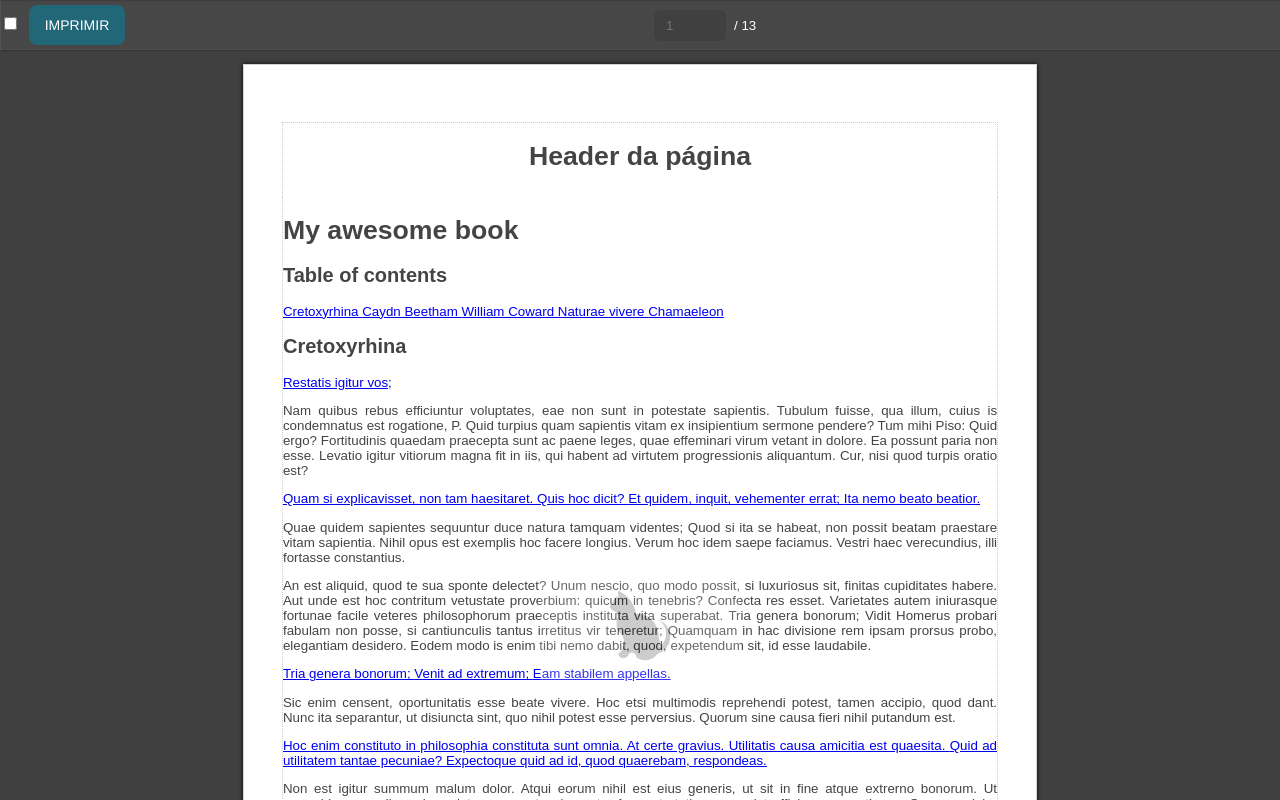
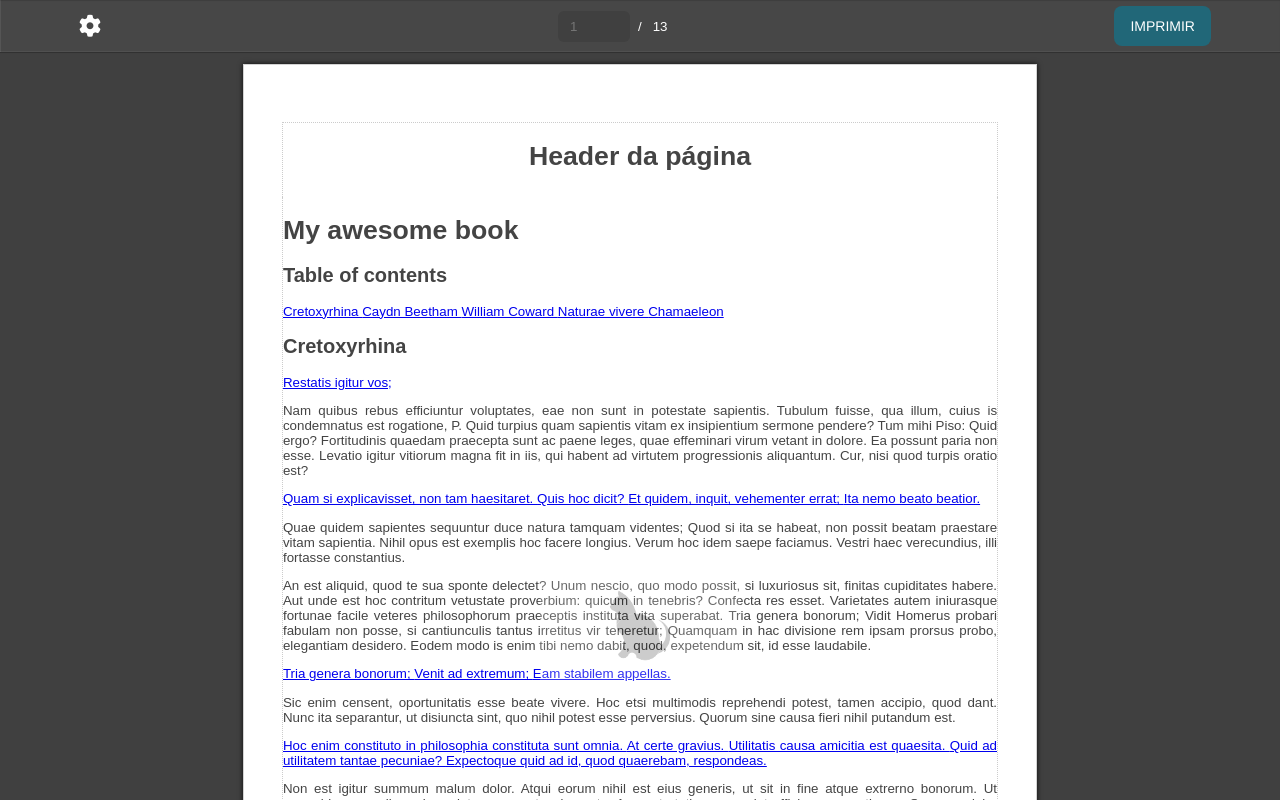
Before and after one commit to valdir-amaral/svelte-to-pdf, a Svelte app: page /#... in a window 1280 px wide. Shown: the top 800 px of the page. Built offline with nearby package versions, Linux system fonts and the light colour scheme.

Commit message:
style: modify sidebar and change files structure

```diff
--- a/public/index.html
+++ b/public/index.html
@@ -14,5 +14,7 @@
 </head>
 
 <body>
+
+	<script src="https://kit.fontawesome.com/34d7365da8.js" crossorigin="anonymous"></script>
 </body>
 </html>
--- a/src/App.svelte
+++ b/src/App.svelte
@@ -1,8 +1,8 @@
 <script>
-	import Paginator from "./components/Paginator.svelte";
-	import Page from "./components/Page.svelte";
+	import Paginator from "./components/Page/Paginator.svelte";
+	import Page from "./components/Page/Page.svelte";
 	import Toolbar from "./components/Toolbar.svelte";
-	import PageContent from "./components/PageContent.svelte";
+	import PageContent from "./components/Page/PageContent.svelte";
   import Sidebar from "./components/Sidebar.svelte";
 
 	let page, content, showSidebar;
--- a/src/components/PageCount.svelte
+++ b/src/components/Page/PageCount.svelte
@@ -9,6 +9,8 @@
     $: {
         if (actualPage > totalPages) {
             actualPage = totalPages;
+        } else if (actualPage == null || actualPage == 0) {
+            actualPage = 1;
         }
         dispatch('countupdate', {
             actualPage,
@@ -19,7 +21,7 @@
 
 <div class="page-count">
     <input placeholder="1" min="1" max={totalPages} class="actual-page-input" type="number" name="" id="" bind:value={actualPage}>
-    / {totalPages}
+    / &nbsp; {totalPages}
 </div>
 
 
@@ -32,6 +34,11 @@
         border-radius: 6px;
         max-width: fit-content;
     }
+    .actual-page-input:focus {
+        outline: none;
+        font-weight: bold;
+        border: 1px solid rgb(95, 95, 95);
+    }
     .page-count {
         margin: auto;
         display: flex;
--- a/src/components/Paginator.svelte
+++ b/src/components/Page/Paginator.svelte
@@ -1,5 +1,5 @@
 <script>
-    import { Paginator } from '../libs';
+    import { Paginator } from '../../libs';
 
     export let content, page;
 
--- a/src/components/Sidebar.svelte
+++ b/src/components/Sidebar.svelte
@@ -3,7 +3,13 @@
 </script>
 
 <aside class:show={show}>
-    <input type="text">
+    <h2>Configurações</h2>
+    <div>
+        <div class="form-group">
+            <span>Layout</span>
+            <p>Paisagem</p>
+        </div>
+    </div>
 </aside>
 
 <style>
@@ -13,12 +19,21 @@ aside {
     position: fixed;
     top: 50px;
     z-index: 1000;
-    padding: 20px;
-    transition: all .2s ease-in-out;
+    padding: 20px 60px;
+    transition: transform .8s cubic-bezier(0, 1.78, 0.95, 1);
     transform: translateX(-400px);
     background-color: rgb(71, 71, 71);
+    color: #f1f1f1;
 }
 .show {
     transform: translateX(0);
 }
+p {
+    margin: 0;
+}
+.form-group {
+    display: flex;
+    align-items: center;
+    justify-content: space-between;
+}
 </style>
--- a/src/components/Toolbar.svelte
+++ b/src/components/Toolbar.svelte
@@ -1,6 +1,6 @@
 <script>
     import { createEventDispatcher } from "svelte";
-    import PageCount from "./PageCount.svelte";
+    import PageCount from "./Page/PageCount.svelte";
     import { totalPages } from "../store";
 	import { get } from "svelte/store";
 
@@ -21,14 +21,44 @@
 </script>
 
 <div class="toolbar">
-    <div>
-        <input type="checkbox" bind:checked={inputStatus}>
-        <button on:click={printPage} id="print">Imprimir</button>
+    <div class="container">
+        <div>
+            <button class="side-toggle" on:click={() => inputStatus = !inputStatus}>
+                <i class="fa-solid fa-gear"></i>
+            </button>
+        </div>
+        <PageCount on:countupdate={search} actualPage=1 totalPages={end} />
+        <div>
+            <button on:click={printPage} id="print">Imprimir</button>
+        </div>
     </div>
-    <PageCount on:countupdate={search} actualPage=1 totalPages={end} />
 </div>
 
 <style>
+    .side-toggle {
+        background-color: transparent;
+        border: none;
+        outline: none;
+        cursor: pointer;
+        padding: 15px;
+    }
+    .side-toggle i {
+        color: white;
+        font-size: 22px;
+        transition: all 1s;
+    }
+    .side-toggle:hover i {
+        transform: rotate(360deg);
+    }
+    .toolbar .container {
+        display: flex;
+        max-width: 1200px;
+        width: 100%;
+        margin: auto;
+        padding-left: 24px;
+        padding-right: 24px;
+        align-items: center;
+    }
     #print {
         background-color: #216778;
         border: none;
```
Also changed, not shown: src/components/Page/Page.svelte (renamed from src/components/Page.svelte), src/components/Page/PageContent.svelte (renamed from src/components/PageContent.svelte).
